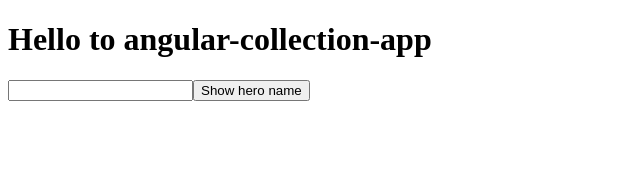
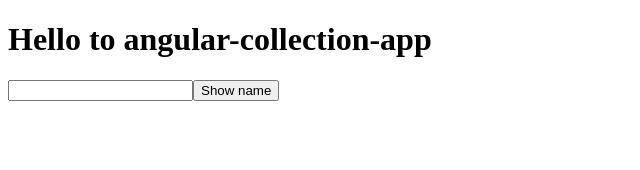
Before and after one commit to bobpham/Angular6-Collection, an Angular app: page / in a window 1280 px wide. Shown: the top 170 px of the page, without its empty margins (0-640 px from the left). Built offline with nearby package versions, Linux system fonts and the light colour scheme.

Commit message:
work in progress

```diff
--- a/src/app/collections/professional-notes/s2/2.3/hero.component.html
+++ b/src/app/collections/professional-notes/s2/2.3/hero.component.html
@@ -1,4 +1,4 @@
 <form (ngSubmit)="submit($event)" [formGroup]="form" novalidate>
   <input type="text" formControlName="name" />
-  <button type="submit">Show hero name</button>
+  <button type="submit">Show name</button>
 </form>
--- a/src/app/collections/professional-notes/s2/2.3/hero.component.ts
+++ b/src/app/collections/professional-notes/s2/2.3/hero.component.ts
@@ -1,7 +1,7 @@
 import { FormControl, FormGroup, Validators } from '@angular/forms';
 import { Component } from '@angular/core';
 @Component({
-    selector: 'app-hero',
+    selector: 'sample-hero',
     templateUrl: 'hero.component.html',
 })
 export class HeroComponent {
--- /dev/null
+++ b/src/app/collections/professional-notes/s3/3.1/herochild.component.html
@@ -0,0 +1,2 @@
+<h3>{{hero.name}} says:</h3>
+<p>I, {{hero.name}}, am at your service, {{masterName}}.</p>
--- /dev/null
+++ b/src/app/collections/professional-notes/s3/3.1/nameparent.component.html
@@ -0,0 +1,2 @@
+<h2>Master controls {{names.length}} names</h2>
+<name-child *ngFor="let name of names" [name]="name"></name-child>
--- a/src/app/collections/professional-notes/wrapper.component.html
+++ b/src/app/collections/professional-notes/wrapper.component.html
@@ -1 +1 @@
-<app-hero></app-hero>
+<sample-hero></sample-hero>
```
Also changed, not shown: src/app/collections/professional-notes/s3/3.1/hero.ts (added, +8 -0 lines), src/app/collections/professional-notes/s3/3.1/herochild.component.ts (added, +12 -0 lines), src/app/collections/professional-notes/s3/3.1/namechild.component.ts (added, +13 -0 lines), src/app/collections/professional-notes/s3/3.1/nameparent.component.ts (added, +11 -0 lines), src/app/collections/professional-notes/Notes.txt (added).
